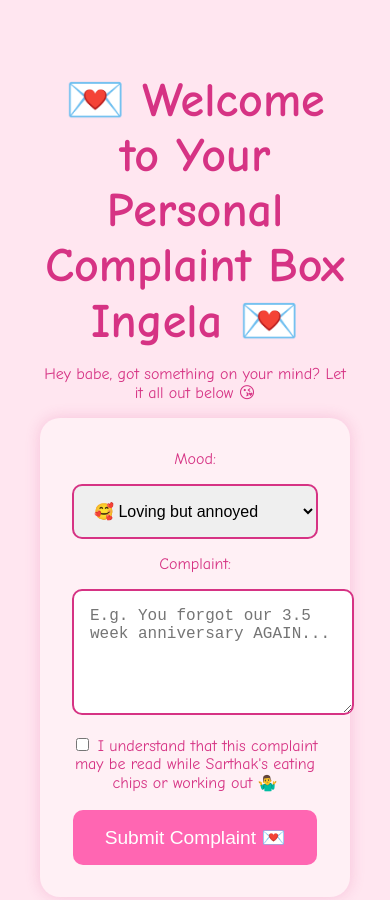
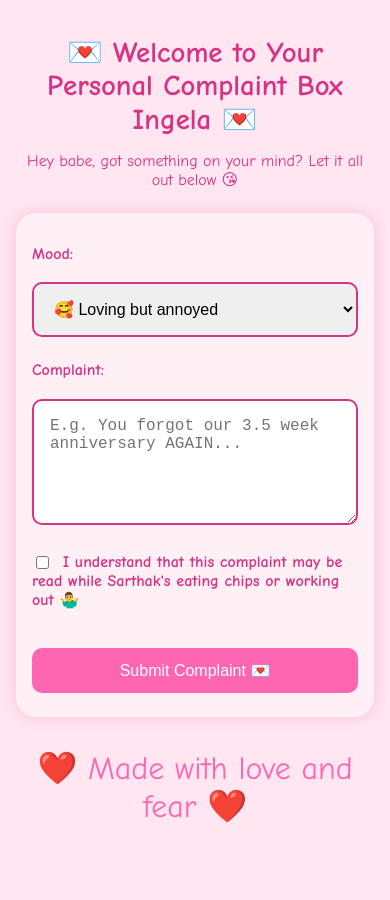
Before and after one commit to Sartreks/Complaint-box, a plain HTML site: page index.html in a window 390 px wide. Shown: the top 900 px of the page. After the commit the page ends 865 px from the top, so only its background shows below. Drawn offline with Linux system fonts and the light colour scheme.

Commit message:
Update index.html

```diff
--- a/index.html
+++ b/index.html
@@ -10,47 +10,96 @@
       font-family: 'Comic Sans MS', cursive, sans-serif;
       color: #d63384;
       text-align: center;
-      padding: 2rem;
+      padding: 1rem;
+      margin: 0;
     }
+
     h1 {
-      font-size: 3rem;
+      font-size: 2.2rem;
       margin-bottom: 1rem;
     }
+
+    p {
+      font-size: 1.1rem;
+      margin-bottom: 1.5rem;
+    }
+
     form {
       background: #fff0f5;
-      padding: 2rem;
+      padding: 2rem 1.5rem;
       border-radius: 20px;
       box-shadow: 0 0 15px rgba(214, 51, 132, 0.2);
       max-width: 500px;
       margin: auto;
+      box-sizing: border-box;
     }
-    textarea, select, input[type="text"] {
+
+    textarea,
+    select,
+    input[type="text"] {
       width: 100%;
       padding: 1rem;
       margin: 1rem 0;
       border: 2px solid #d63384;
       border-radius: 10px;
       font-size: 1rem;
+      box-sizing: border-box;
     }
+
+    label {
+      display: block;
+      text-align: left;
+      margin: 0.5rem 0 0.2rem;
+      font-weight: bold;
+    }
+
+    input[type="checkbox"] {
+      margin-right: 0.5rem;
+      vertical-align: middle;
+    }
+
     button {
       background: #ff66b2;
       color: white;
       border: none;
       padding: 1rem 2rem;
-      font-size: 1.2rem;
+      font-size: 1.1rem;
       border-radius: 10px;
       cursor: pointer;
+      width: 100%;
     }
+
     button:hover {
       background: #e60073;
     }
+
     .footer {
       margin-top: 2rem;
       font-size: 0.9rem;
     }
+
     .heart {
       color: #ff66b2;
       font-size: 2rem;
+    }
+
+    @media (max-width: 480px) {
+      h1 {
+        font-size: 1.8rem;
+      }
+
+      p {
+        font-size: 1rem;
+      }
+
+      form {
+        padding: 1.5rem 1rem;
+      }
+
+      button {
+        font-size: 1rem;
+        padding: 0.8rem 1.5rem;
+      }
     }
   </style>
 </head>
@@ -97,10 +146,8 @@
         return;
       }
 
-      // Formspree endpoint – replace with your actual endpoint
       const formspreeEndpoint = "https://formspree.io/f/mzzgapoq";
 
-      // Prepare the data to send
       const formData = new FormData();
       formData.append("mood", mood);
       formData.append("complaint", complaint);
@@ -115,8 +162,7 @@
         });
 
         if (response.ok) {
-          alert(`Complaint received: ${mood} - "${complaint}"
-Thank you for helping me grow into a better boyfriend! 💖`);
+          alert(`Complaint received: ${mood} - "${complaint}"\nThank you for helping me grow into a better boyfriend! 💖`);
           form.reset();
         } else {
           alert("Oops! Something went wrong while sending your complaint 😥");
```
